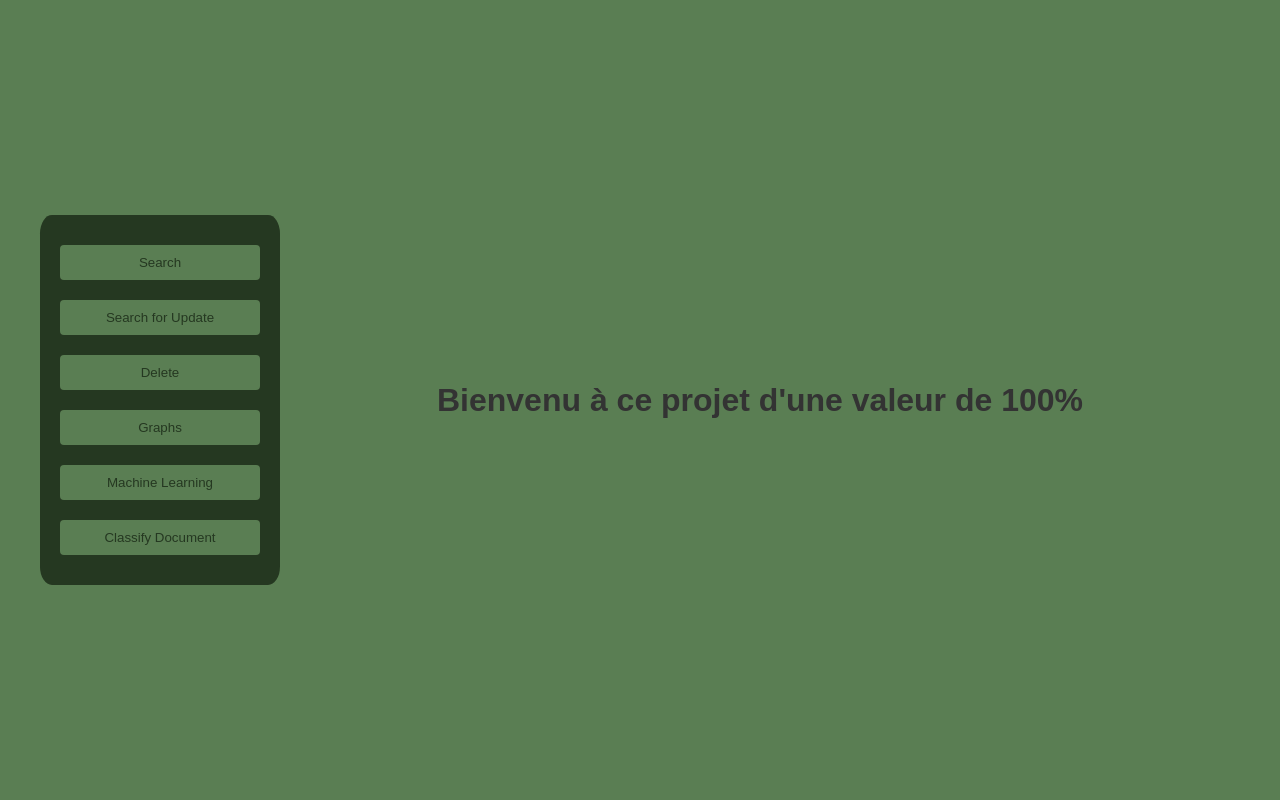
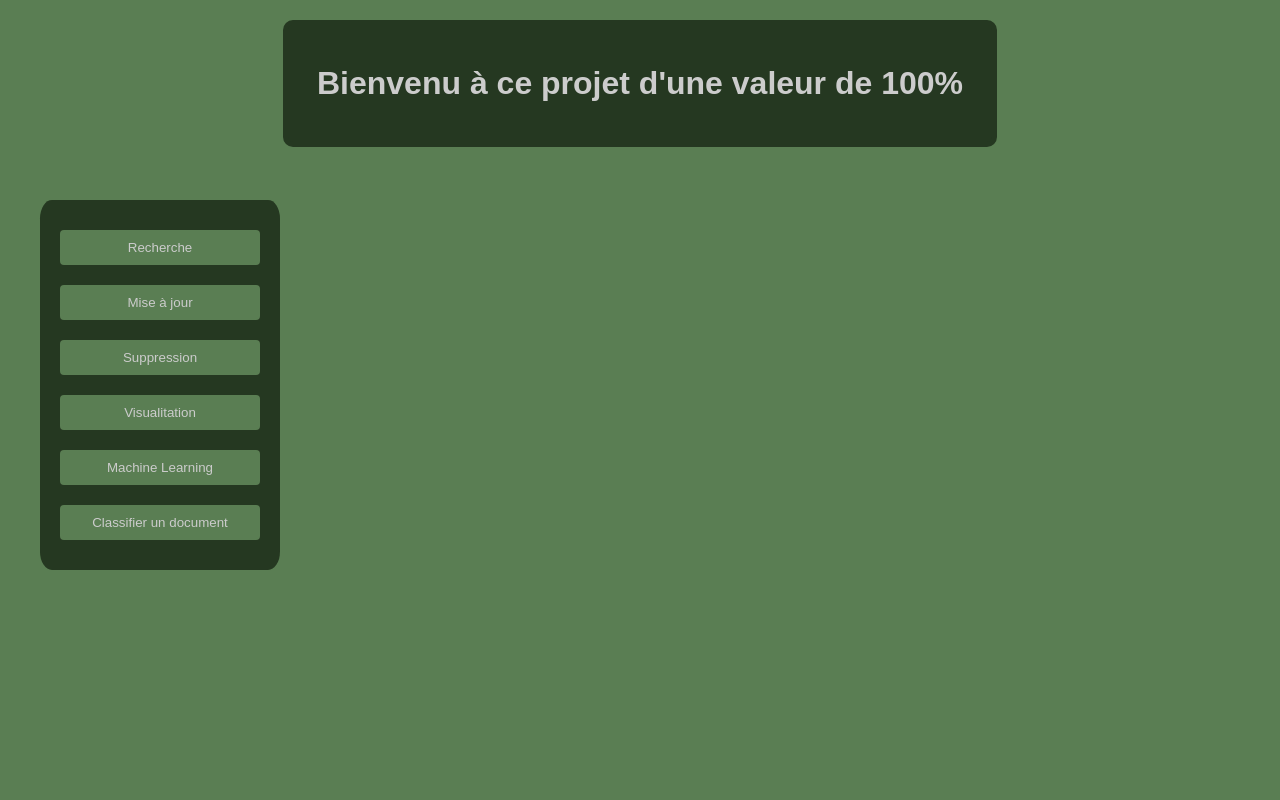
Before and after one commit to RafGuess/SDD1003-Projet_Final, a Flask app: page / in a window 1280 px wide. Run offline with Flask 3, Linux system fonts and the light colour scheme.

Commit message:
Affichage arrangé

```diff
--- a/templates/index.html
+++ b/templates/index.html
@@ -7,18 +7,19 @@
     body {
     font-family: Arial, sans-serif;
     background-color: #5a7e53;
-            margin: 0;
     padding: 0;
     display: flex;
-            justify-content: center;
+    flex-direction: column;
     align-items: center;
-            min-height: 100vh;
+    min-height: 200px;
+    margin-top: 100px; /* Add margin to shift the entire page down */
 }
 
     .container {
         display: flex;
         width: 100%;
         max-width: 1200px;
+        margin-top: 100px; /* Add margin to avoid content being hidden behind the fixed header */
     }
 
     .sidebar {
@@ -34,7 +35,7 @@
 
     .sidebar button {
         background-color: #5a7e53;
-            color: #253821;
+        color: #cccccc;
         padding: 10px;
         border: none;
         border-radius: 4px;
@@ -58,8 +59,26 @@
     }
 
     h1, h2 {
-            color: #333;
+        color: #cccccc;
         text-align: center;
+    }
+
+    h1 {
+    position: fixed;
+    top: 0;
+    left: 0;
+    right: 0;
+    width: 55%;
+    background-color: #5a7e53;
+    margin: 0 auto;
+    margin-top: 20px;
+    padding: 40px 0;
+    z-index: 1000;
+    text-align: center;
+    border: 5px solid #253821;
+    border-sizing: border-box;
+    border-radius: 10px;
+    background-color: #253821;
     }
 
     form {
@@ -71,6 +90,7 @@
         width: 100%;
         max-width: 500px;
         display: none;
+        color: #cccccc;
     }
 
     label {
@@ -92,7 +112,7 @@
 
     button[type="submit"] {
         background-color: #5a7e53;
-            color: #253821;
+        color: #cccccc;
         padding: 10px 15px;
         border: none;
         border-radius: 8px;
@@ -108,19 +128,19 @@
 </style>
 </head>
 <body>
-    <div class="container">
-        <div class="sidebar">
-            <button class="toggle-button" onclick="toggleForm('searchForm')">Search</button>
-            <button class="toggle-button" onclick="toggleForm('searchUpdateForm')">Search for Update</button>
-            <button class="toggle-button" onclick="toggleForm('deleteForm')">Delete</button>
-            <button class="toggle-button" onclick="toggleForm('graphsForm')">Graphs</button>
-            <button class="toggle-button" onclick="toggleForm('mlForm')">Machine Learning</button>
-            <button class="toggle-button" onclick="toggleForm('classifyForm')">Classify Document</button>
-        </div>
-        <div class="content">
     <div>
         <h1>Bienvenu à ce projet d'une valeur de 100%</h1>
     </div>
+    <div class="container">
+        <div class="sidebar">
+            <button class="toggle-button" onclick="toggleForm('searchForm')">Recherche</button>
+            <button class="toggle-button" onclick="toggleForm('searchUpdateForm')">Mise à jour</button>
+            <button class="toggle-button" onclick="toggleForm('deleteForm')">Suppression</button>
+            <button class="toggle-button" onclick="toggleForm('graphsForm')">Visualitation</button>
+            <button class="toggle-button" onclick="toggleForm('mlForm')">Machine Learning</button>
+            <button class="toggle-button" onclick="toggleForm('classifyForm')">Classifier un document</button>
+        </div>
+        <div class="content">
 
             <form id="searchForm" action="/search" method="get">
                 <label for="min_nights">Minimum Nights:</label>
```
Also changed, not shown: templates/update.html (+12 -3 lines). Lines whose indentation alone changed are shown as unchanged.
